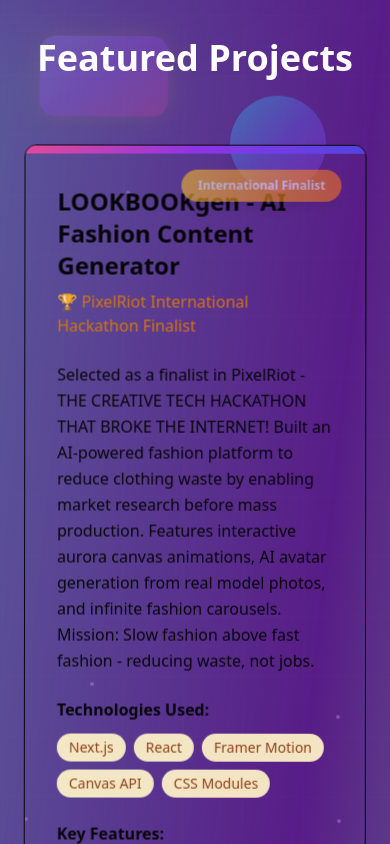
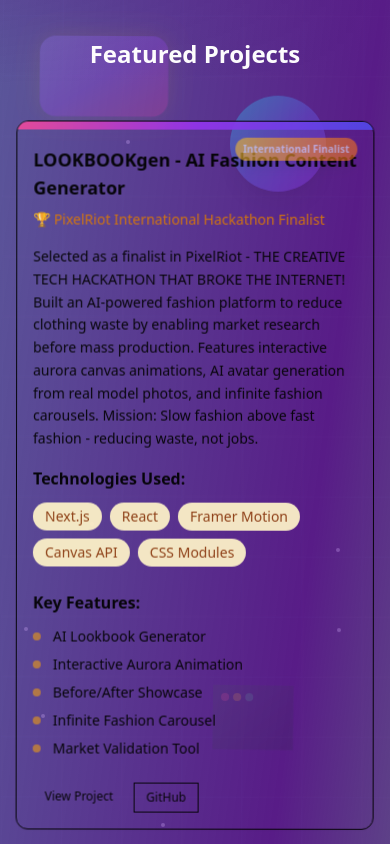
Before and after one commit to rahulkannan08/Rahul_Portfolio, a React (Vite) app: page / in a window 390 px wide. Shown: the part 4740-5584 px from the top of the page. Built offline with nearby package versions, Linux system fonts and the light colour scheme.

Commit message:
changed some resposive

```diff
--- a/src/components/Design.jsx
+++ b/src/components/Design.jsx
@@ -157,18 +157,18 @@
         ))}
       </div>
 
-      <div className="container mx-auto px-6 relative z-10">
-        <h2 className={`text-4xl font-bold text-center mb-4 text-white group cursor-pointer transition-all duration-700 hover:text-pink-300 hover:scale-110 relative transform ${isVisible ? 'animate-fade-in' : 'opacity-0 translate-y-10'}`}>
+      <div className="container mx-auto px-4 sm:px-6 lg:px-8 relative z-10">
+        <h2 className={`text-2xl sm:text-3xl md:text-4xl font-bold text-center mb-4 text-white group cursor-pointer transition-all duration-700 hover:text-pink-300 hover:scale-110 relative transform ${isVisible ? 'animate-fade-in' : 'opacity-0 translate-y-10'}`}>
           Design & Creative Work
           <div className="absolute bottom-0 left-1/2 transform -translate-x-1/2 w-0 h-1 bg-gradient-to-r from-pink-400 to-purple-600 group-hover:w-64 transition-all duration-500 ease-out rounded-full shadow-lg"></div>
           <div className="absolute -inset-4 bg-gradient-to-r from-pink-100/20 to-purple-100/20 rounded-2xl opacity-0 group-hover:opacity-100 transition-all duration-500 blur-xl"></div>
         </h2>
 
-        <p className={`text-center text-purple-200 mb-16 text-lg max-w-2xl mx-auto transition-all duration-700 ${isVisible ? 'opacity-100' : 'opacity-0'}`}>
+        <p className={`text-center text-purple-200 mb-12 sm:mb-16 text-sm sm:text-base md:text-lg max-w-2xl mx-auto px-4 transition-all duration-700 ${isVisible ? 'opacity-100' : 'opacity-0'}`}>
           Exploring creativity through UI/UX design, graphic design, and social media content creation
         </p>
 
-        <div className="grid lg:grid-cols-2 gap-8 max-w-6xl mx-auto">
+        <div className="grid sm:grid-cols-1 lg:grid-cols-2 gap-6 sm:gap-8 max-w-6xl mx-auto">
           {designWorks.map((work, index) => (
             <div
               key={index}
@@ -184,29 +184,29 @@
 
               {/* Badge */}
               {work.badge && (
-                <div className="absolute top-6 right-6 z-20">
-                  <div className="px-4 py-2 bg-gradient-to-r from-purple-500 to-pink-500 text-white text-xs font-bold rounded-full shadow-lg animate-pulse">
+                <div className="absolute top-4 sm:top-6 right-4 sm:right-6 z-20">
+                  <div className="px-2 sm:px-3 md:px-4 py-1 sm:py-1.5 md:py-2 bg-gradient-to-r from-purple-500 to-pink-500 text-white text-[10px] sm:text-xs font-bold rounded-full shadow-lg animate-pulse">
                     {work.badge}
                   </div>
                 </div>
               )}
 
               {/* Icon */}
-              <div className="absolute top-6 left-6 z-20 text-4xl transform group-hover:scale-125 group-hover:rotate-12 transition-all duration-500">
+              <div className="absolute top-4 sm:top-6 left-4 sm:left-6 z-20 text-2xl sm:text-3xl md:text-4xl transform group-hover:scale-125 group-hover:rotate-12 transition-all duration-500">
                 {work.icon}
               </div>
 
-              <div className="p-8 pt-16 relative overflow-hidden">
+              <div className="p-4 sm:p-6 md:p-8 pt-12 sm:pt-14 md:pt-16 relative overflow-hidden">
                 <div className="absolute inset-0 bg-gradient-to-br from-purple-50/30 to-pink-50/30 opacity-0 group-hover:opacity-100 transition-opacity duration-500"></div>
 
-                <div className="mb-6 relative z-10">
-                  <h3 className="text-2xl font-bold mb-2 text-card-foreground group-hover:text-primary group-hover:scale-105 transition-all duration-500 transform-gpu">
+                <div className="mb-4 sm:mb-6 relative z-10">
+                  <h3 className="text-lg sm:text-xl md:text-2xl font-bold mb-2 text-card-foreground group-hover:text-primary group-hover:scale-105 transition-all duration-500 transform-gpu">
                     {work.title}
                   </h3>
-                  <p className="text-purple-600 font-medium group-hover:text-pink-700 transition-colors duration-300">{work.category}</p>
+                  <p className="text-sm sm:text-base text-purple-600 font-medium group-hover:text-pink-700 transition-colors duration-300">{work.category}</p>
                 </div>
 
-                <p className="text-muted-foreground mb-6 leading-relaxed relative z-10 group-hover:text-gray-700 transition-colors duration-300">
+                <p className="text-sm sm:text-base text-muted-foreground mb-4 sm:mb-6 leading-relaxed relative z-10 group-hover:text-gray-700 transition-colors duration-300">
                   {work.description}
                 </p>
 
@@ -241,15 +241,15 @@
                   </ul>
                 </div>
 
-                <div className="flex gap-4 relative z-10 flex-wrap">
+                <div className="flex gap-2 sm:gap-3 md:gap-4 relative z-10 flex-wrap">
                   <a href={work.viewLink} target="_blank" rel="noopener noreferrer">
-                    <button className="px-6 py-2 bg-primary text-primary-foreground rounded-lg hover:scale-110 hover:shadow-lg transition-all duration-500 btn-pulse hover-glow group-hover:bg-purple-600">
+                    <button className="px-3 sm:px-4 md:px-6 py-1.5 sm:py-2 text-xs sm:text-sm md:text-base bg-primary text-primary-foreground rounded-lg hover:scale-110 hover:shadow-lg transition-all duration-500 btn-pulse hover-glow group-hover:bg-purple-600">
                       {work.category === "Social Media Management" ? "Check It Out" : "View Design"}
                     </button>
                   </a>
                   {work.linkedinLink && (
                     <a href={work.linkedinLink} target="_blank" rel="noopener noreferrer">
-                      <button className="px-6 py-2 border border-border rounded-lg hover:bg-accent hover:scale-110 hover:shadow-lg transition-all duration-500 card-hover group-hover:border-purple-300">
+                      <button className="px-3 sm:px-4 md:px-6 py-1.5 sm:py-2 text-xs sm:text-sm md:text-base border border-border rounded-lg hover:bg-accent hover:scale-110 hover:shadow-lg transition-all duration-500 card-hover group-hover:border-purple-300">
                         LinkedIn Post
                       </button>
                     </a>
--- a/src/components/Projects.jsx
+++ b/src/components/Projects.jsx
@@ -150,14 +150,14 @@
         ))}
       </div>
 
-      <div className="container mx-auto px-6 relative z-10">
-        <h2 className={`text-4xl font-bold text-center mb-16 text-white group cursor-pointer transition-all duration-700 hover:text-violet-300 hover:scale-110 relative transform ${isVisible ? 'animate-fade-in' : 'opacity-0 translate-y-10'}`}>
+      <div className="container mx-auto px-4 sm:px-6 lg:px-8 relative z-10">
+        <h2 className={`text-2xl sm:text-3xl md:text-4xl font-bold text-center mb-12 sm:mb-16 text-white group cursor-pointer transition-all duration-700 hover:text-violet-300 hover:scale-110 relative transform ${isVisible ? 'animate-fade-in' : 'opacity-0 translate-y-10'}`}>
           Featured Projects
           <div className="absolute bottom-0 left-1/2 transform -translate-x-1/2 w-0 h-1 bg-gradient-to-r from-violet-400 to-pink-600 group-hover:w-44 transition-all duration-500 ease-out rounded-full shadow-lg"></div>
           <div className="absolute -inset-4 bg-gradient-to-r from-violet-100/20 to-pink-100/20 rounded-2xl opacity-0 group-hover:opacity-100 transition-all duration-500 blur-xl"></div>
         </h2>
 
-        <div className="grid lg:grid-cols-2 gap-8 max-w-6xl mx-auto">
+        <div className="grid sm:grid-cols-1 lg:grid-cols-2 gap-6 sm:gap-8 max-w-6xl mx-auto">
           {projects.map((project, index) => (
             <div
               key={index}
@@ -173,24 +173,24 @@
 
               {/* Hackathon Badge */}
               {project.badge && (
-                <div className="absolute top-6 right-6 z-20">
-                  <div className="px-4 py-2 bg-gradient-to-r from-amber-400 to-orange-500 text-white text-xs font-bold rounded-full shadow-lg animate-pulse">
+                <div className="absolute top-4 sm:top-6 right-4 sm:right-6 z-20">
+                  <div className="px-2 sm:px-3 md:px-4 py-1 sm:py-1.5 md:py-2 bg-gradient-to-r from-amber-400 to-orange-500 text-white text-[10px] sm:text-xs font-bold rounded-full shadow-lg animate-pulse">
                     {project.badge}
                   </div>
                 </div>
               )}
 
-              <div className="p-8 relative overflow-hidden">
+              <div className="p-4 sm:p-6 md:p-8 relative overflow-hidden">
                 <div className="absolute inset-0 bg-gradient-to-br from-amber-50/30 to-stone-50/30 opacity-0 group-hover:opacity-100 transition-opacity duration-500"></div>
 
-                <div className="mb-6 relative z-10">
-                  <h3 className="text-2xl font-bold mb-2 text-card-foreground group-hover:text-primary group-hover:scale-105 transition-all duration-500 transform-gpu">
+                <div className="mb-4 sm:mb-6 relative z-10">
+                  <h3 className="text-lg sm:text-xl md:text-2xl font-bold mb-2 text-card-foreground group-hover:text-primary group-hover:scale-105 transition-all duration-500 transform-gpu">
                     {project.title}
                   </h3>
-                  <p className="text-amber-600 font-medium group-hover:text-amber-700 transition-colors duration-300">{project.subtitle}</p>
+                  <p className="text-sm sm:text-base text-amber-600 font-medium group-hover:text-amber-700 transition-colors duration-300">{project.subtitle}</p>
                 </div>
 
-                <p className="text-muted-foreground mb-6 leading-relaxed relative z-10 group-hover:text-gray-700 transition-colors duration-300">
+                <p className="text-sm sm:text-base text-muted-foreground mb-4 sm:mb-6 leading-relaxed relative z-10 group-hover:text-gray-700 transition-colors duration-300">
                   {project.description}
                 </p>
 
@@ -225,14 +225,14 @@
                   </ul>
                 </div>
 
-                <div className="flex gap-4 relative z-10">
+                <div className="flex gap-2 sm:gap-3 md:gap-4 relative z-10 flex-wrap">
                   <a href={project.viewLink} target="_blank" rel="noopener noreferrer">
-                    <button className="px-6 py-2 bg-primary text-primary-foreground rounded-lg hover:scale-110 hover:shadow-lg transition-all duration-500 btn-pulse hover-glow group-hover:bg-amber-600">
+                    <button className="px-3 sm:px-4 md:px-6 py-1.5 sm:py-2 text-xs sm:text-sm md:text-base bg-primary text-primary-foreground rounded-lg hover:scale-110 hover:shadow-lg transition-all duration-500 btn-pulse hover-glow group-hover:bg-amber-600">
                       View Project
                     </button>
                   </a>
                   <a href={project.githubLink} target="_blank" rel="noopener noreferrer">
-                    <button className="px-6 py-2 border border-border rounded-lg hover:bg-accent hover:scale-110 hover:shadow-lg transition-all duration-500 card-hover group-hover:border-amber-300">
+                    <button className="px-3 sm:px-4 md:px-6 py-1.5 sm:py-2 text-xs sm:text-sm md:text-base border border-border rounded-lg hover:bg-accent hover:scale-110 hover:shadow-lg transition-all duration-500 card-hover group-hover:border-amber-300">
                       GitHub
                     </button>
                   </a>
```
